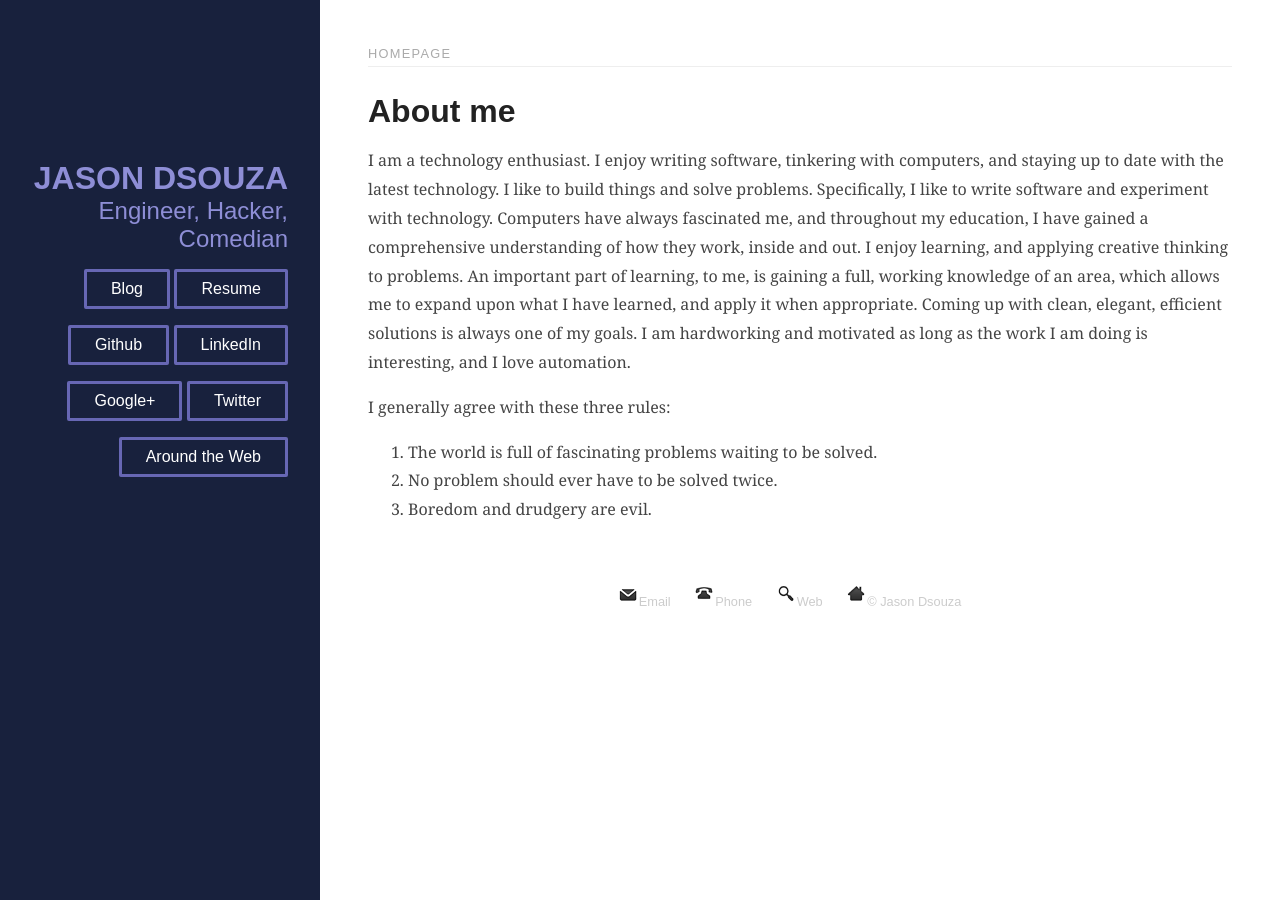
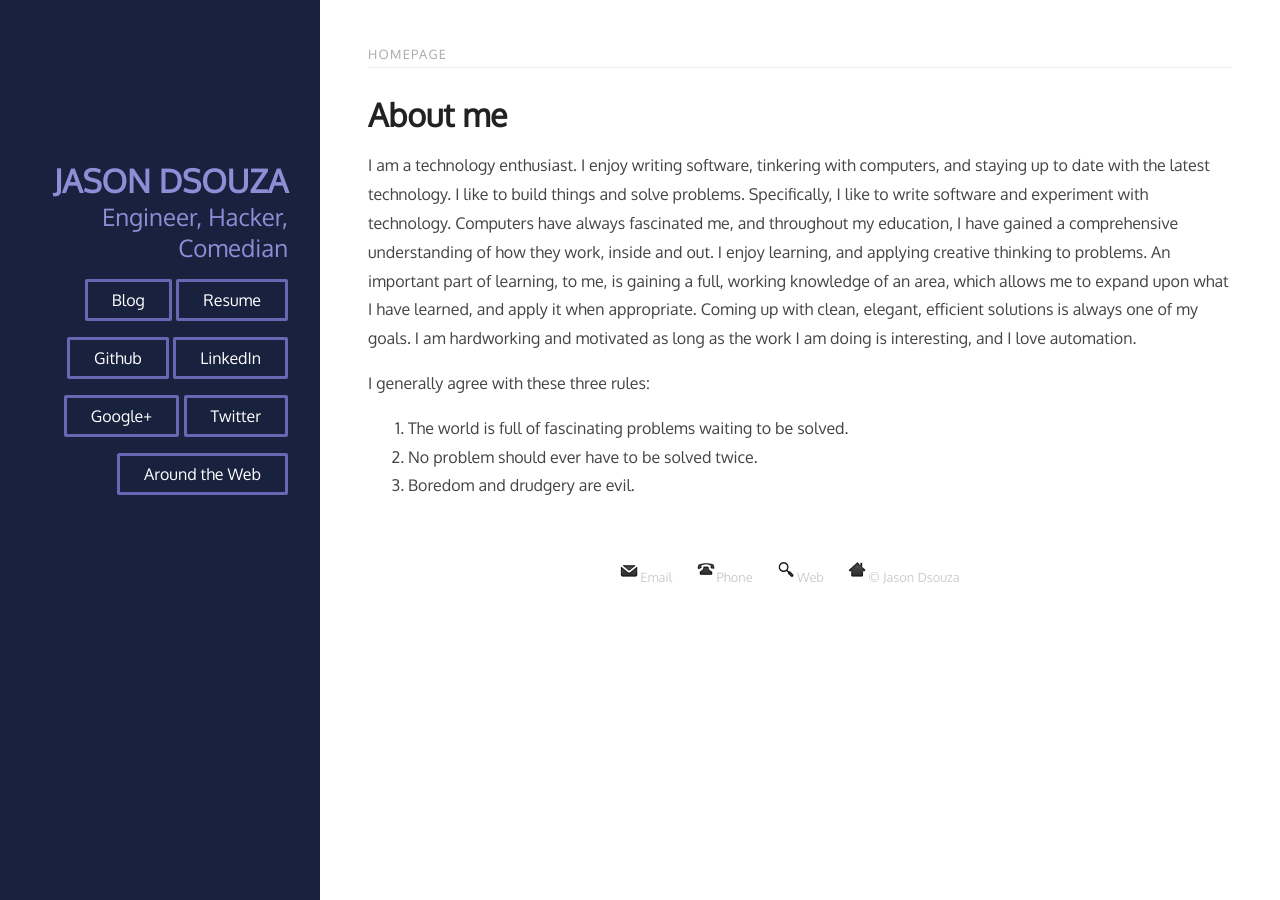
Before and after one commit to jasonrdsouza/jasonrdsouza.github.io, a Jekyll site: the page built from index.md, in a window 1280 px wide. Built offline with Jekyll 4.4.1, drawn with Linux system fonts in a browser that asks for light colours.

Commit message:
Add custom font

```diff
--- a/_layouts/default.html
+++ b/_layouts/default.html
@@ -9,6 +9,10 @@
         <!-- CSS -->
         <link rel="stylesheet" href="/assets/css/pure-min.css">
         <link rel="stylesheet" href="/assets/css/main.css">
+
+        <!-- Font -->
+        <!-- <link rel='stylesheet' href='http://fonts.googleapis.com/css?family=Ubuntu' type='text/css'> -->
+        <link rel='stylesheet' href='http://fonts.googleapis.com/css?family=Oxygen' type='text/css'>
 
         <!-- Google Analytics -->
 
--- a/assets/css/main.css
+++ b/assets/css/main.css
@@ -3,10 +3,10 @@
     -moz-box-sizing: border-box;
     box-sizing: border-box;
 }
-
 a {
     text-decoration: none;
     color: rgb(142, 142, 214);
+    font-family: 'Oxygen', sans-serif;
 }
 a:hover,
 a:focus {
@@ -40,10 +40,12 @@ a:focus {
 }
 .brand-title {
     text-transform: uppercase;
+    font-family: 'Oxygen', sans-serif;
 }
 .brand-tagline {
     font-weight: 300;
     color: rgb(142, 142, 214);
+    font-family: 'Oxygen', sans-serif;
 }
 
 .nav-list {
@@ -55,6 +57,7 @@ a:focus {
     display: inline-block;
     *display: inline;
     zoom: 1;
+    font-family: 'Oxygen', sans-serif;
 }
 .nav-item a {
     background: transparent;
@@ -77,6 +80,7 @@ a:focus {
     font-size: 80%;
     font-weight: 500;
     letter-spacing: 0.1em;
+    font-family: 'Oxygen', sans-serif;
 }
 
 .content {
@@ -90,6 +94,7 @@ a:focus {
     font-size: 2em;
     color: #222;
     margin-bottom: 0.2em;
+    font-family: 'Oxygen', sans-serif;
 }
 .post-avatar {
     border-radius: 50px;
@@ -97,9 +102,9 @@ a:focus {
     margin-left: 1em;
 }
 .post-description {
-    font-family: Georgia, "Cambria", serif;
     color: #444;
     line-height: 1.8em;
+    font-family: 'Oxygen', sans-serif;
 }
 .post-meta {
     color: #999;
```
